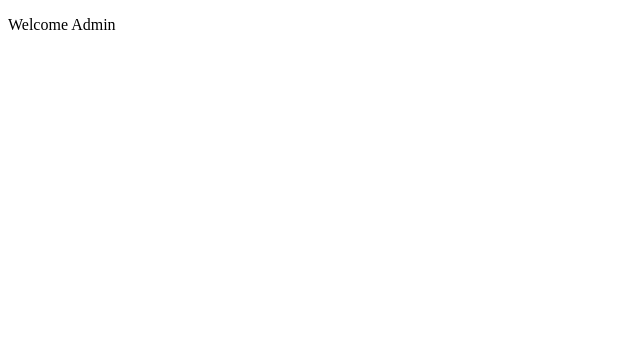
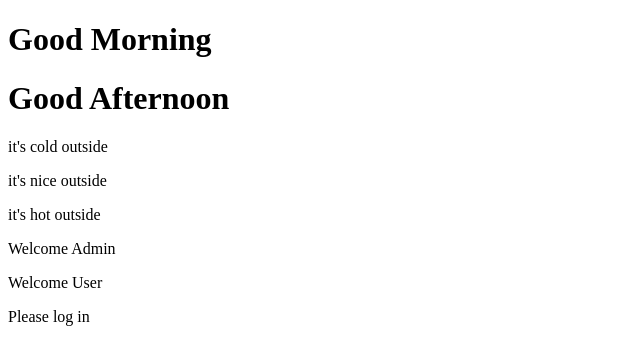
Before and after one commit to ThibautRingdev/react-demos-with-vite, a React (Vite) app: page / in a window 1280 px wide. Shown: the top 364 px of the page, without its empty margins (0-640 px from the left). Built offline with nearby package versions, Linux system fonts and the light colour scheme.

Commit message:
add greeting, weather and user status logic

```diff
--- a/src/App.jsx
+++ b/src/App.jsx
@@ -1,9 +1,24 @@
+import Greeting from "./components/loops/Greeting";
 import UserStatus from "./components/loops/UserStatus";
+import Weather from "./components/loops/Weather";
 
 function App() {
   return (
     <div>
+      {/* Test de bonjour selon les horaire journalier */}
+      <Greeting timeOfDay="morning" />
+      <Greeting timeOfDay="afternoon" />
+      <Greeting timeOfDay="evening" />
+
+      {/* Test de température */}
+      <Weather temperature={10} />
+      <Weather temperature={20} />
+      <Weather temperature={30} />
+
+      {/* UserStatus tests */}
       <UserStatus loggedIn={true} isAdmin={true} />
+      <UserStatus loggedIn={true} isAdmin={false} />
+      <UserStatus loggedIn={false} isAdmin={false} />
     </div>
   );
 }
--- /dev/null
+++ b/src/components/loops/Greeting.jsx
@@ -0,0 +1,11 @@
+function Greeting({ timeOfDay }) {
+    if (timeOfDay === "morning") {
+        return <h1>Good Morning</h1>;
+    } else if (timeOfDay === "afternoon") {
+        return <h1>Good Afternoon</h1>;
+    } else {
+        return null;
+    }
+}
+
+export default Greeting;
```
